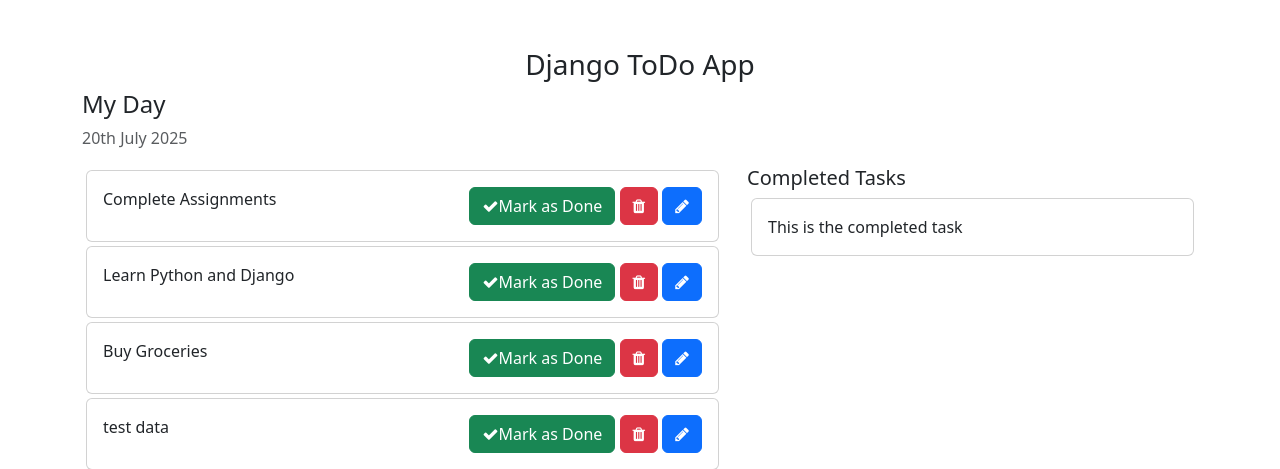
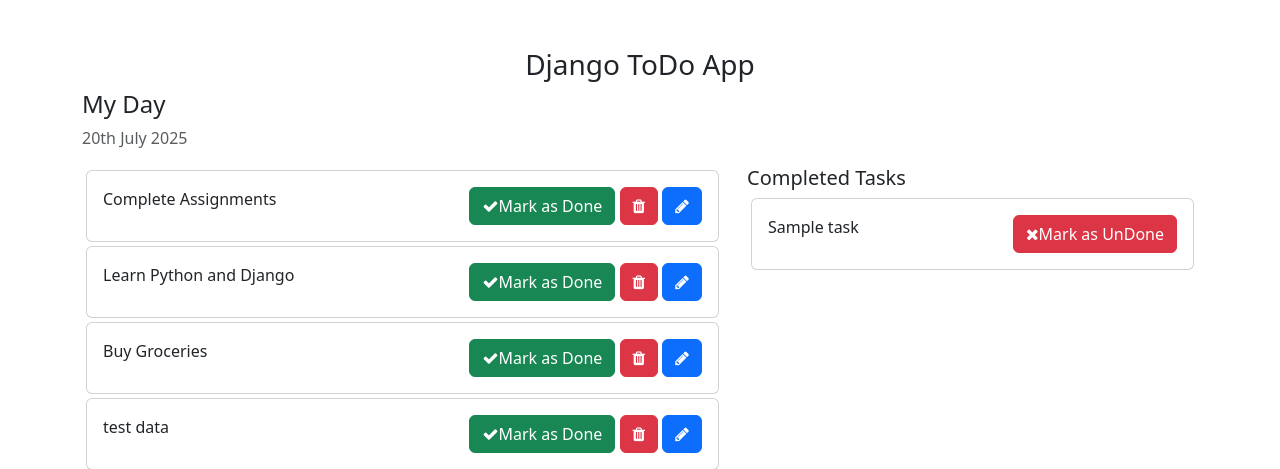
Before and after one commit to Shravyavenishetty/Django_Basic_ToDo_Project, a Django app: template templates/home.html in a window 1280 px wide. Shown: the top 469 px of the page. Run offline with Django 5.2, Linux system fonts and the light colour scheme; data comes from the database, SQL or seed files in the repository; the template is opened without the code that fills it: values that come from a table or form of the project are taken from there, most other values are stand-ins (such as "Sample title", 1, 10 or a date in 2020).

Commit message:
feat:added links for edit,delete tasks

```diff
--- a/templates/home.html
+++ b/templates/home.html
@@ -27,9 +27,9 @@
                     <div class="card-body">
                         {{ task.task }}
                         <span style="position: relative; float: right;">
-                            <button class="btn btn-success"><i class="fa fa-check"></i>Mark as Done</button>
-                            <button class="btn btn-danger"><i class="fa fa-trash"></i></button>
-                            <button class="btn btn-primary"><i class="fa fa-pencil"></i></button>
+                            <a href="{% url 'mark_as_done' task.pk %}" class="btn btn-success"><i class="fa fa-check"></i>Mark as Done</a>
+                            <a href="{% url 'delete_task' task.id%}" class="btn btn-danger"><i class="fa fa-trash"></i></a>
+                            <a href="{% url 'edit_task' task.id %}" class="btn btn-primary"><i class="fa fa-pencil"></i></a>
                         </span>
                     </div>
                 </div>
@@ -38,11 +38,16 @@
             <div class="col-md-5 col-lg-5">
                 <h5>Completed Tasks</h5>
                 <!-- List of all the tasks that have completed -->
+                 {% for task in completed_tasks %}
                 <div class="card m-1">
                     <div class="card-body">
-                        This is the completed task
+                        {{ task.task}}
+                        <span style="position: relative; float: right;">
+                            <a href="{% url 'mark_as_undone' task.pk %}" class="btn btn-danger"><i class="fa fa-times"></i>Mark as UnDone</a>
+                        </span>
                     </div>
                 </div>
+                {% endfor %}
             </div>
         </div>
         <div class="row">
```
